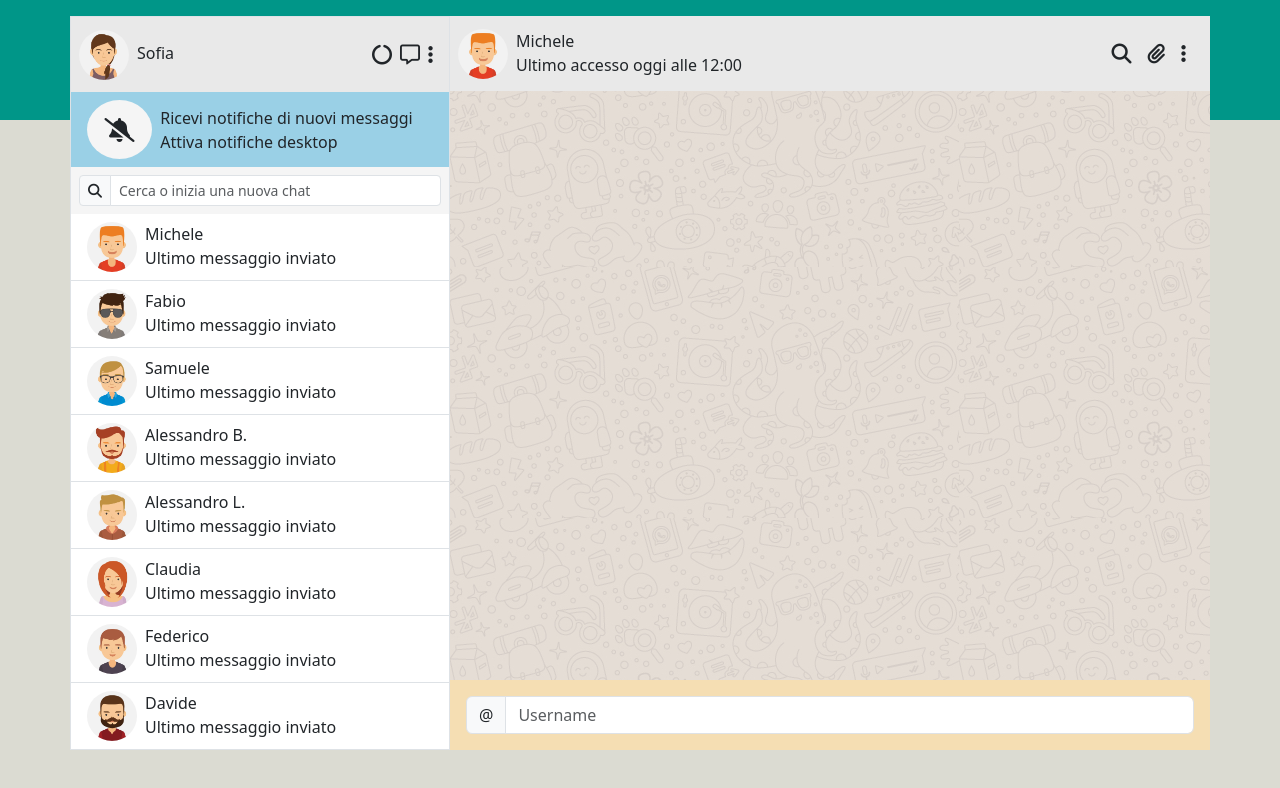
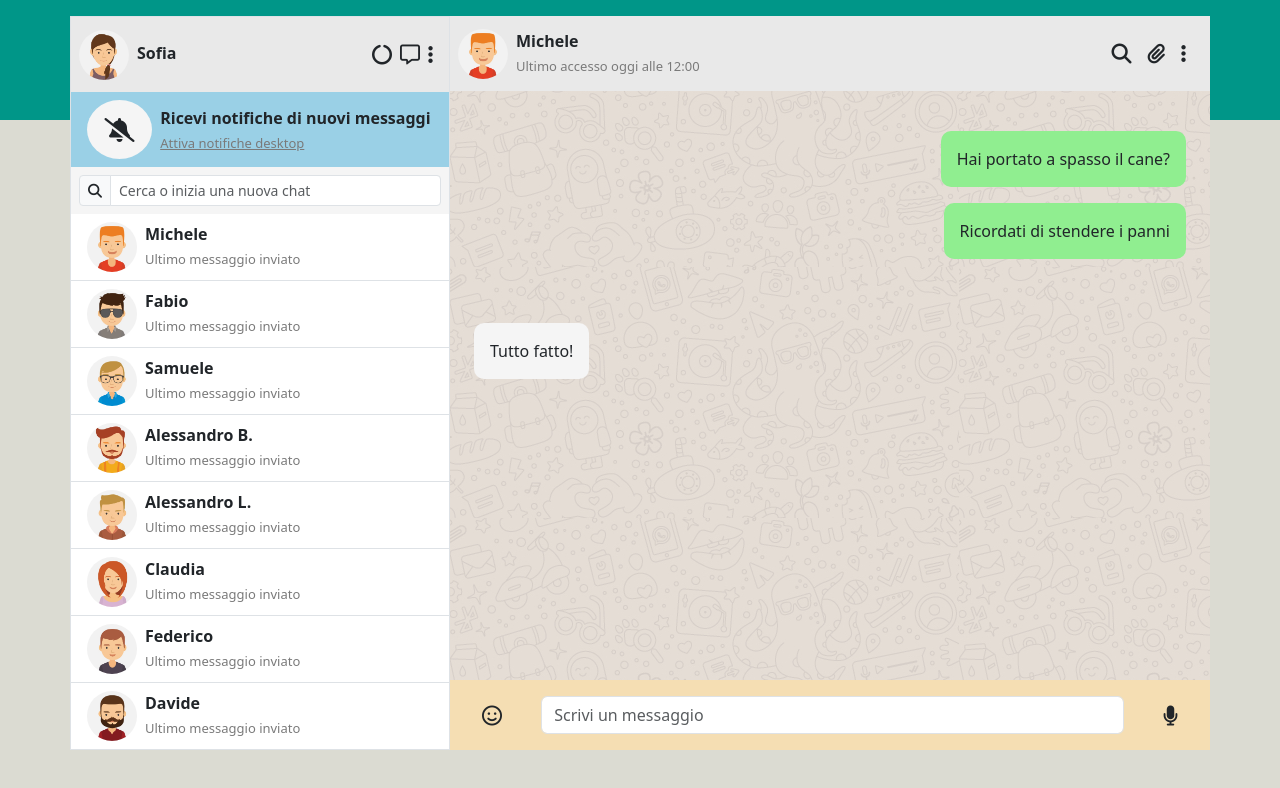
Before and after one commit to NicolaTeora/vue-boolzapp, a plain HTML site: page index.html in a window 1280 px wide. Drawn offline with nearby package versions, Linux system fonts and the light colour scheme.

Commit message:
feat : chat area

```diff
--- a/css/style.css
+++ b/css/style.css
@@ -16,6 +16,12 @@ img{
 ul li:hover{
     background-color: lightgray;
     cursor: pointer;
+}
+
+/* style font */
+.info-chat{
+    font-size: small;
+    color: rgb(122, 122, 122);
 }
 
 /* barra utente */
@@ -56,6 +62,21 @@ ul li:hover{
     background-image: url(../img/mine.jpg);
 }
 
+.msg{
+    width: fit-content;
+    margin-top: 1rem;
+    padding: 1rem;
+    border-radius: 10px;
+}
+
+.sent{
+    background-color: lightgreen;
+}
+
+.received{
+    background-color: whitesmoke;
+}
+
 #footer-main-chat{
     width: 100%;
     position: absolute;
@@ -63,3 +84,8 @@ ul li:hover{
 
     background-color: wheat;
 }
+
+/* input chat */
+.sent-chat{
+    width: 80%;
+}
--- a/index.html
+++ b/index.html
@@ -34,7 +34,7 @@
                     <div class="user-bar p-2">
                         <div>
                             <img src="./img/avatar_io.jpg" alt="">
-                            <span class="ms-2">Sofia</span>
+                            <span class="ms-2 fw-semibold">Sofia</span>
                         </div>
                         <!-- set icone barra utente -->
                         <div>
@@ -56,8 +56,8 @@
                             <i class="fa-solid fa-bell-slash fa-xl"></i>
                         </span>
                         <div class="ms-2">
-                            <span>Ricevi notifiche di nuovi messaggi</span> <br>
-                            <span>Attiva notifiche desktop</span>
+                            <span class="fw-semibold">Ricevi notifiche di nuovi messaggi</span> <br>
+                            <span class="fw-lighter text-decoration-underline info-chat">Attiva notifiche desktop</span>
                         </div>
                     </div>
 
@@ -77,8 +77,8 @@
                                     <img :src="person.avatar" alt="">
                                 </div>
                                 <div class="ms-2">
-                                    <span>{{ person.name }}</span> <br>
-                                    <span>{{previewMsg}}</span>
+                                    <span class="fw-semibold">{{ person.name }}</span> <br>
+                                    <span class="fw-lighter info-chat">{{previewMsg}}</span>
                                 </div>
                             </li>
                         </ul>
@@ -95,8 +95,8 @@
                                 <img :src="contacts[0].avatar" alt="">
                             </div>
                             <div>
-                                <span class="ms-2">{{contacts[0].name}}</span> <br>
-                                <span class="ms-2">{{lastAccess}}</span>
+                                <span class="ms-2 fw-semibold">{{contacts[0].name}}</span> <br>
+                                <span class="ms-2 fw-lighter info-chat">{{lastAccess}}</span>
                             </div>
                         </div>
                         <!-- set icone barra utente main chat -->
@@ -113,12 +113,27 @@
                         </div>
                     </div>
 
+                    <!-- area messaggi -->
+                    <!-- messaggi inviati -->
+                    <div class="p-4 d-flex flex-column align-items-end">
+                        <span class="msg sent">{{ contacts[0].message[0].message}}</span>
+                        <span class="msg sent">{{ contacts[0].message[1].message}}</span>
+                    </div>
+
+                    <!-- messaggi ricevuti -->
+                    <div class="p-4 d-flex flex-column ">
+                        <span class="msg received">{{ contacts[0].message[2].message}}</span>
+                    </div>
+
                     <!-- Input per invio msg -->
-                    <div id="footer-main-chat" class="p-3">
-                        <div class="input-group">
-                            <span class="input-group-text" id="basic-addon1">@</span>
-                            <input type="text" class="form-control" placeholder="Username" aria-label="Username" aria-describedby="basic-addon1">
-                        </div>
+                    <div id="footer-main-chat" class="d-flex justify-content-between align-items-center p-3">
+                        <span class="ms-3">
+                            <i class="fa-regular fa-face-smile fa-lg"></i>
+                        </span>
+                        <input type="text" placeholder="Scrivi un messaggio" class="form-control sent-chat">
+                        <span class="me-3">
+                            <i class="fa-solid fa-microphone fa-lg"></i>
+                        </span>
                     </div>
 
                 </div>
```
